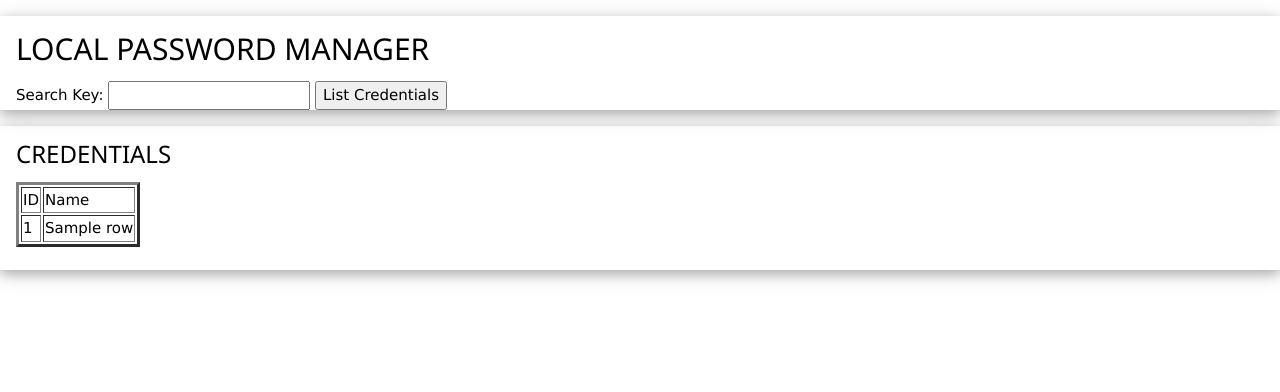
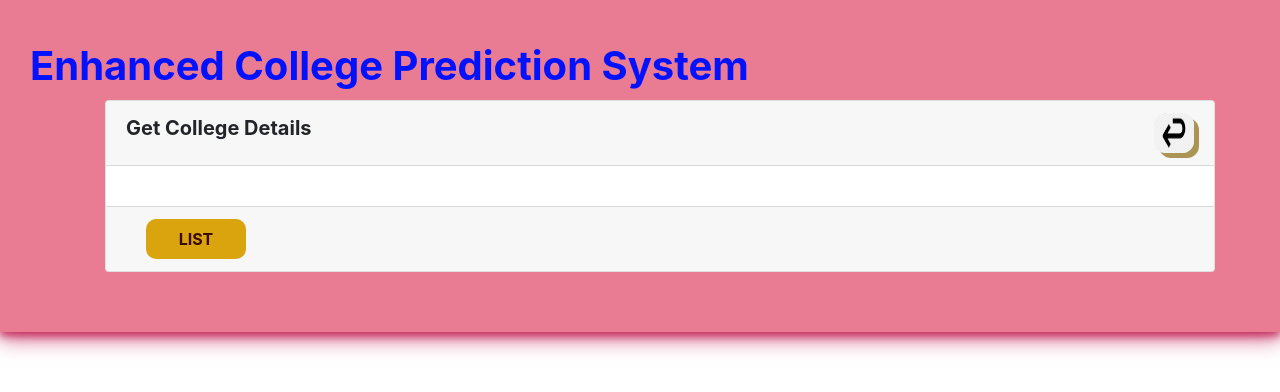
Before and after one commit to Sakthi299/Prediction_Systems, a Flask app: template PythonWorks/templates/demo.html in a window 1280 px wide. Shown: the top 392 px of the page. Run offline with Flask 2, Linux system fonts and the light colour scheme; the template is opened without the code that fills it: most values are stand-ins (such as "Sample title", 1, 10 or a date in 2020); parts of the project's set-up code (start-up, migrations or seed data) failed here and were passed over; some libraries are stand-ins or nearby versions.

Commit message:
updating models

```diff
--- a/PythonWorks/app.py
+++ b/PythonWorks/app.py
@@ -2,8 +2,19 @@
 from flask import Flask,render_template,request,redirect,url_for,session
 from flask_pymongo import PyMongo
 from cryptography.fernet import Fernet
+import pickle
+import numpy as np
+import pandas as pd
 key=Fernet.generate_key()
 salt=key.decode('utf8')
+ss = pd.read_csv("2018_FINISH2.csv")
+e=12
+x=ss.iloc[:,[e]].values
+y=ss.iloc[:,[1,4]].values
+from sklearn.preprocessing import StandardScaler
+st_x=StandardScaler()
+x=st_x.fit_transform(x)
+model = pickle.load(open('college.pkl','rb'))
 
 try:
   app=Flask(__name__)
@@ -13,12 +24,23 @@ try:
   @app.route("/",methods=["POST","GET"])
   def log():
     return render_template("srp_home.html")
+
+  @app.route("/switch1/<v>",methods=["POST","GET"])
+  def switch1(v):
+    return render_template("srp_query2.html",v=v)
+
+  @app.route("/switch2/<v>",methods=["POST","GET"])
+  def switch2(v):
+    return render_template("srp_query.html",v=v)
+
   @app.route("/signup",methods=["POST","GET"])
   def signup():
     return render_template("srp_register.html")
+
   @app.route("/returnlist/<v>",methods=["POST","GET"])
   def returnlist(v):
     return render_template("srp_home.html",v=v)
+
   @app.route("/register",methods=["POST","GET"])
   def reg():
     message=''
@@ -71,7 +93,7 @@ try:
         decryptpw=crypter.decrypt(s)
         returned=decryptpw.decode('utf8')
         if returned == pas:
-          return render_template("srp_query.html",v=u)
+          return render_template("indexpage.html",v=u)
         else:
           message="Invalid Password"
           return render_template("srp_home.html",msg=message)
@@ -95,6 +117,15 @@ try:
 
       return render_template("view_2.html",user=ocuser)
 
+  @app.route("/nextform/<v>",methods=["POST","GET"])
+  def switch(v):
+    if request.method == "POST":
+      p=request.form["web"]
+      arr=np.array([[p]])
+      arr=st_x.transform(arr)
+      pred=model.predict(arr)
+    return render_template("srp_query_result.html",v=v,data=pred)
+
 except Exception as e:
   print(e)
 
--- a/PythonWorks/templates/demo.html
+++ b/PythonWorks/templates/demo.html
@@ -1,47 +1,136 @@
-<!DOCTYPE html>
+<!DOCTYPE HTML>
 <html>
 <head>
-<title>Home</title>
+<title>Prediction System</title>
+<meta charset="utf-8">
+<meta name="viewport" content="width=device-width, initial-scale=1">
+<link rel="stylesheet" href="https://maxcdn.bootstrapcdn.com/bootstrap/4.5.2/css/bootstrap.min.css">
+<script src="https://ajax.googleapis.com/ajax/libs/jquery/3.5.1/jquery.min.js"></script>
+<script src="https://cdnjs.cloudflare.com/ajax/libs/popper.js/1.16.0/umd/popper.min.js"></script>
+<script src="https://maxcdn.bootstrapcdn.com/bootstrap/4.5.2/js/bootstrap.min.js"></script>
 <style>
-#visible{
-    display:none;
+.loginbox2{
+    width: 100%;
+    height: 360px;
+    background: #df4161b0;
+    color: #0011fffd;
+    top: 19%;
+    left: 50%;
+    position: absolute;
+    box-sizing: border-box;
+    box-shadow: 0 4px 8px 0 rgba(187, 13, 71, 0.685), 0 6px 20px 0 rgba(187, 13, 71, 0.685);
+    transform: translate(-50%,-50%);
+    padding: 70px 30px;
 }
-#plain{
-    display:block;
+.input100 {
+  position:relative;
+  left:170px;
+  top:-40px;
+  font-family: Raleway-SemiBold;
+  font-size: 18px;
+  line-height: 1.2;
+  color: #1f0f01;
+  display: block;
+  width: 100%;
+  background: #c7c7c763;
+  height: 50px;
+  border-radius: 10px;
+}
+.input100:hover{
+    box-shadow: 0 4px 8px 0 rgba(0, 0, 0, 0.733), 0 6px 20px 0 rgba(0, 0, 0, 0.733);
+}
+input[type="submit"]
+{
+    border: none;
+    outline: none;
+    height: 40px;
+    width:100px;
+    background: #daa40f;
+    color: #3a0a02;
+    font-size: 16px;
+    font-weight: bold;
+    border-radius: 10px;
+}
+input[type="submit"]:hover
+{
+    cursor: pointer;
+    background: #ffd900;
+    color: #000;
+    box-shadow: 10px 10px 5px grey;
+}
+.btn{
+    position: relative;
+    left:20px;
+}
+.sss{
+    font-size:20px;
+}
+.in{
+    font-size: 20px;
+    font-family: 'Times New Roman', Times, serif;
+    color:#1f0f01;
+}
+.inn{
+    font-size: 20px;
+    position: relative;
+    font-family: 'Times New Roman', Times, serif;
+    color:#1f0f01;
+    right:40px;
+}
+.inl{
+    position: relative;
+    float:left;
+    left:60px;
+}
+.inr{
+    position: relative;
+    float:right;
+    right:250px;
+}
+.avatar{
+    float:right;
+    height:40px;
+    width: 40px;
+    border-radius:30%;
+    box-shadow: 5px 5px rgba(139, 105, 13, 0.692);
+}
+.avatar:hover{
+    box-shadow: 0 4px 8px 0 rgba(0, 0, 0, 0.733), 0 6px 20px 0 rgba(0, 0, 0, 0.733);
+}
+#set{
+    position:relative;
+    left:20px;
+    top:100px;
 }
 </style>
-<link rel="stylesheet" href="https://www.w3schools.com/w3css/4/w3.css">
 </head>
+
 <body>
-<div id="plain" class="w3-panel w3-card-4">
-<h2><centre>LOCAL PASSWORD MANAGER</centre></h2>
-<form action="/view" method="post">
-Search Key: <input type="text" name="id">
-<input type="submit" value="List Credentials" ondblclick="setvisible()">
+
+<div class="loginbox2">
+    <h1><b>Enhanced College Prediction System</b></h1>
 </div>
-</form>
-<p id="visible" ><div class="w3-panel w3-card-4">
-    <h3>CREDENTIALS</h3>
-    <table border=3>
-        <thead>
-            <td>ID</td>
-            <td>Name</td>
-        </thead>
-        {% for row in rows %}
 
-            <tr>
-                <td>{{row["id"]}}</td>
-                <td>{{row["name"]}}</td>
-            </tr>
-        {% endfor %}
-    </table>
-    <br>
-</div></p>
+    <div class="container" id="set">
+        <div class="card">
+          <div class="card-header">
+            <span class="sss"><strong>Get College Details</strong></span>
+            <a href="/switch/{{v}}"><img src="{{ url_for('static', filename= 'images/return.png')}}" class="avatar"></a>
+          </div>
+          <div class="card-body">
+            <form action="/got/{{v}}" method="POST">
+            <div class="inl">
 
-<script>
-function setvisible(){
-    document.getElementById("visible").style.display="block";
-}
-</script>
+            </div>
+            <div class="inr">
+
+            </div>
+          </div>
+        <div class="card-footer">
+            <input class="btn" type="submit" name="" value="LIST">
+            </form>
+        </div>
+        </div>
+      </div>
 </body>
 </html>
--- a/PythonWorks/templates/srp_query2.html
+++ b/PythonWorks/templates/srp_query2.html
@@ -131,7 +131,7 @@ input[type="submit"]:hover
                 <input class="input100" type="text" name="dom" placeholder="OC">
             <br>
             <span class="inn">Enter Branch_code :</span>
-                <input class="input100" type="password" name="key" placeholder="AI">
+                <input class="input100" type="text" name="key" placeholder="AI">
             </div>
           </div>
         <div class="card-footer">
@@ -140,6 +140,5 @@ input[type="submit"]:hover
         </div>
         </div>
       </div>
-
 </body>
 </html>
```
Also changed, not shown: PythonWorks/templates/indexpage.html (+46 -60 lines), PythonWorks/templates/srp_query.html (+4 -4 lines), PythonWorks/templates/srp_query_result.html (added, +11 -0 lines), PythonWorks/test.py (+15 -32 lines), PythonWorks/2018_FINISH2.csv (added), 1 other file.
